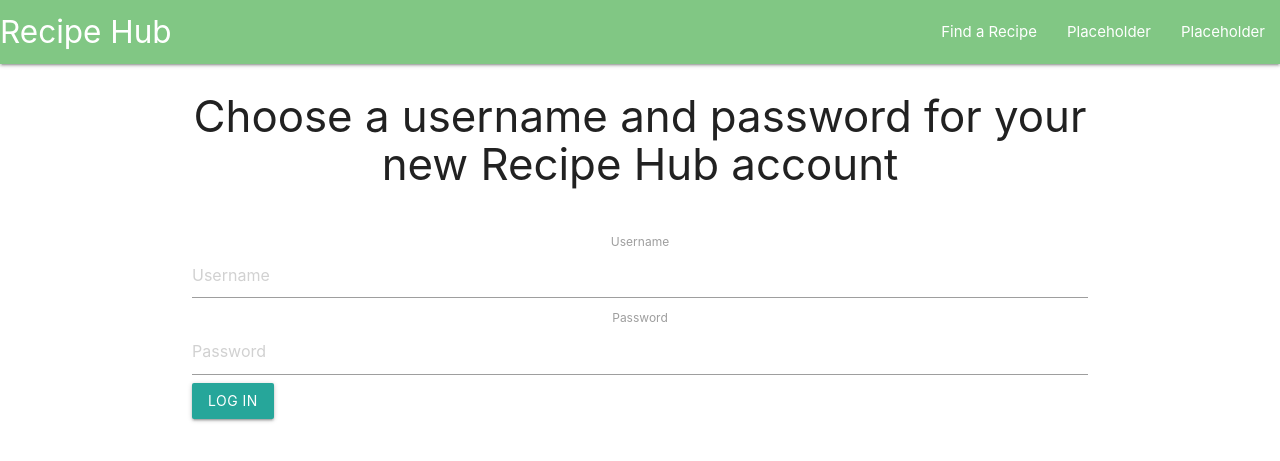
After one commit to Didgerydont/data-centric-milestone-project, a Flask app: template templates/register.html in a window 1280 px wide. The commit adds this page. Shown: the top 461 px of the page. Run offline with Flask 2, Linux system fonts and the light colour scheme; the template is opened without the code that fills it, so the values that code supplies are empty; some libraries are stand-ins or nearby versions.

Commit message:
form not posting

```diff
--- a/app.py
+++ b/app.py
@@ -24,7 +24,7 @@ def home():
 
 @app.route("/login")
 def login():
-    return render_template('user_management.html')
+    return render_template('login.html')
 
 @app.route("/register", methods=['POST', 'GET'])
 def register():
@@ -32,10 +32,15 @@ def register():
         users=mongo.db.users
         existing_user = users.find_one({'name': request.form['username']})
 
-    if existing_user == None:
-        hashpash = bcrypt.hashpw(request.form[''])
+        if existing_user == None:
+            hashpass = bcrypt.hashpw(request.form['password'].encode('utf-8'), bcrypt.gensalt())
+            users.insert({'name' : request.form['username'], 'password' : hashpass})
+            session['username'] = request.form['username']
+            return redirect(url_for('index'))
 
-    return ''
+        return 'Someone already uses that name. Try another'
+
+    return render_template('register.html')
 
 
 @app.route('/readrecipe')
--- a/templates/user_management.html
+++ b/templates/login.html
@@ -10,7 +10,7 @@
                 </div>
                 <div class="form-group">
                     <label for="exampleInputPassword1">Password</label>
-                    <input type="password" class="form-control" name="pass" placeholder="Password">
+                    <input type="password" class="form-control" name="password" placeholder="Password">
                 </div>
                 <button type="submit" class="btn btn-primary btn-block">Log In</button>
             </form>
--- /dev/null
+++ b/templates/register.html
@@ -0,0 +1,22 @@
+{% extends "base.html" %}
+{% block content %}
+<div class="container">
+    <div class="row">
+        <div class="col-md-4 col-md-offset-4">
+            <h3>Choose a username and password for your new Recipe Hub account</h3>
+            <br>
+            <form method=POST action="{{ url_for('login') }}">
+                <div class="form-group">
+                    <label for="exampleInputEmail1">Username</label>
+                    <input type="text" class="form-control" name="username" placeholder="Username">
+                </div>
+                <div class="form-group">
+                    <label for="exampleInputPassword1">Password</label>
+                    <input type="password" class="form-control" name="password" placeholder="Password">
+                </div>
+                <button type="submit" class="btn btn-primary btn-block">Log In</button>
+            </form>
+        </div>
+    </div>
+</div>
+{% endblock %}
```
